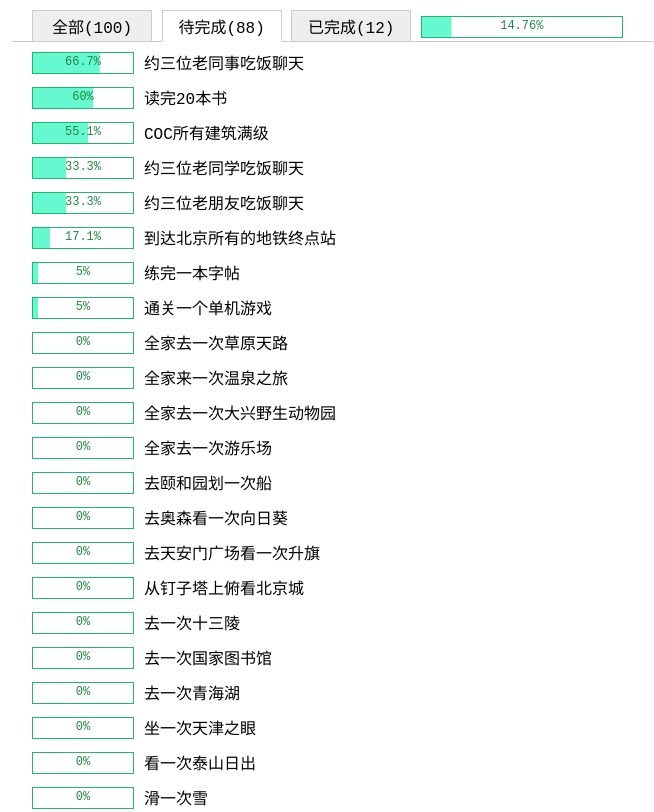
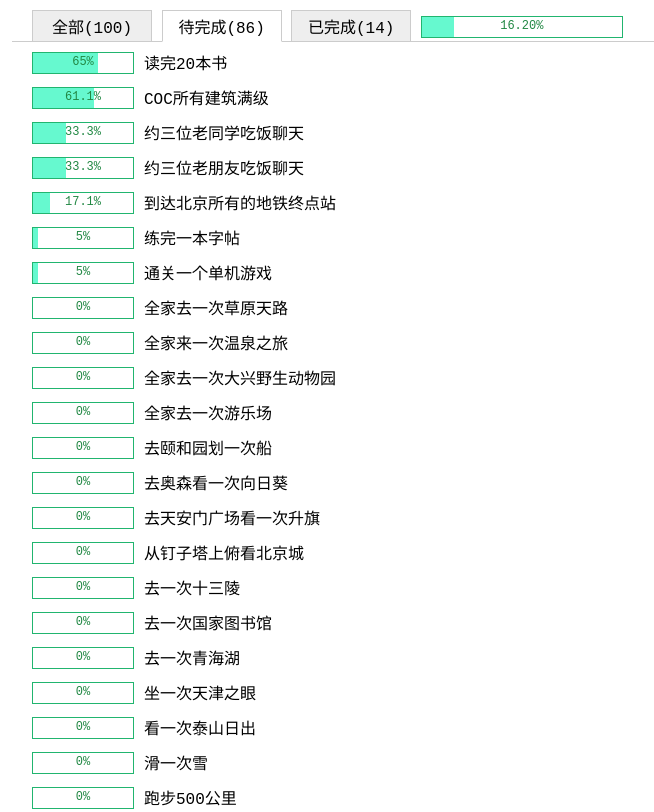
Before and after one commit to dingxue/misc, a plain HTML site: page wishlist2018.html in a window 1280 px wide. Shown: the top 812 px of the page, without its empty margins (28-682 px from the left). Drawn offline with Linux system fonts and the light colour scheme.

Commit message:
wishlist update

```diff
--- a/wishlist2018.html
+++ b/wishlist2018.html
@@ -239,7 +239,7 @@
         {
             "id": 22,
             "title": "读完20本书",
-            "progress": 60,
+            "progress": 65,
             "ctime": "",
             "notes": [
                 "0106: 《商战》杰克•特劳特/阿尔•里斯",
@@ -254,6 +254,7 @@
                 "0323: 《斗罗大陆》唐家三少",
                 "0326: 《半小时漫画中国史》二混子",
                 "0401: 《人间失格》太宰治",
+                "0404: 《把时间浪费在好玩的事情上》古典",
             ]
         },
         {
@@ -500,9 +501,11 @@
         {
             "id": 52,
             "title": "为自己买一件礼物",
-            "progress": 0,
-            "ctime": "",
-            "notes": []
+            "progress": 100,
+            "ctime": "2018-04-03",
+            "notes": [
+                "0403: DJI Mavic Air"
+            ]
         },
         {
             "id": 53,
@@ -649,11 +652,12 @@
         {
             "id": 73,
             "title": "约三位老同事吃饭聊天",
-            "progress": 66.7,
-            "ctime": "",
+            "progress": 100,
+            "ctime": "2018-04-10",
             "notes": [
                 "0122: 当当-毛倩",
                 "0307: 当当-刘尚堃",
+                "0410: 大麦-苏建辉"
             ]
         },
         {
@@ -685,7 +689,14 @@
             "progress": 0,
             "ctime": "",
             "notes": [
-                "A00008-蒋建勇, A00011-张全乐, A00058-王思佳, A00062-宋海瑞, A00122-陈帅, A00196-赵红如, A00211-张贵平, A00241-刘国兴, A00304-李崇, A00317-王树叶, A00341-张亚军, A00342-崔帅鸣, A00349-尹时雨, A00353-焦硕, A00363-赵亚盟, A00373-韩录, A00374-刘孟华, A00389-高小平, A00398-孙健, A00404-张富强, A00410-王森, A00435-金翠竹, A00507-曾斌斌, A00509-杨雁迪, A00524-肖凡, A00543-刘聚森, A00595-游艳, A00616-蒲浩然, A00617-黄斌, A00627-张宏利, A00628-王卫, A00629-张岩, A00646-杜奕臻, A00652-刘佩佩, A00672-霍亚斌, A00676-李帅, A00688-张殿森, A00702-敦克彪, A00707-李栋栋, A00718-张恩龙, A00731-徐尚进, A00733-陈雪莲, A00735-赵安然, A00741-周东闯, A00746-杜永彬, A00770-韩建伟, A00791-李岳群"
+                "A00008-蒋建勇, A00011-张全乐, A00058-王思佳, A00062-宋海瑞, A00122-陈帅, A00196-赵红如, A00211-张贵平",
+                "A00304-李崇, A00317-王树叶, A00341-张亚军, A00342-崔帅鸣, A00349-尹时雨, A00353-焦硕, A00363-赵亚盟",
+                "A00373-韩录, A00374-刘孟华, A00389-高小平, A00398-孙健, A00404-张富强, A00410-王森, A00435-金翠竹",
+                "A00507-曾斌斌, A00509-杨雁迪, A00524-肖凡, A00543-刘聚森, A00595-游艳, A00616-蒲浩然, A00617-黄斌",
+                "A00627-张宏利, A00628-王卫, A00629-张岩, A00646-杜奕臻, A00652-刘佩佩, A00672-霍亚斌, A00676-李帅",
+                "A00688-张殿森, A00702-敦克彪, A00707-李栋栋, A00718-张恩龙, A00731-徐尚进, A00733-陈雪莲, A00735-赵安然",
+                "A00741-周东闯, A00746-杜永彬, A00770-韩建伟, A00791-李岳群, A00826-位东阁, A00836-耿涛, A00837-李亚婷",
+                "A00844-周杰, A00852-孙辉, A00854-凡磊, A00861-李晓萌"
             ]
         },
         {
@@ -826,7 +837,7 @@
         {
             "id": 95,
             "title": "COC所有建筑满级",
-            "progress": 55.1,
+            "progress": 61.1,
             "ctime": "",
             "notes": [
                 "0101: 本期   0，累计   0，剩余 782，总计 782",
@@ -841,6 +852,7 @@
                 "0311: 本期  36，累计 362，剩余 499，总计 861",
                 "0321: 本期  46，累计 408，剩余 453，总计 861",
                 "0401: 本期  66，累计 474，剩余 387，总计 861",
+                "0411: 本期  52，累计 526，剩余 335，总计 861",
             ]
         },
         {
```
